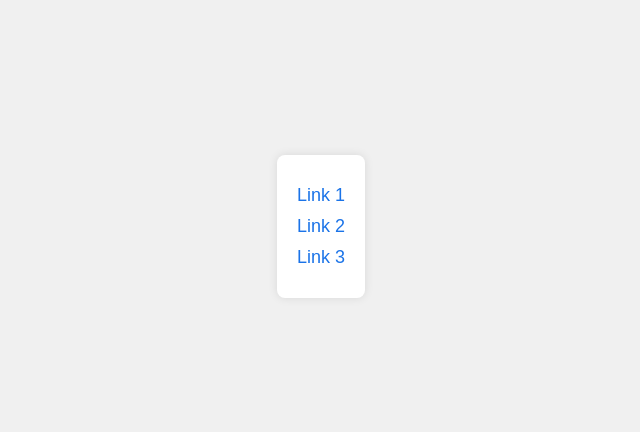
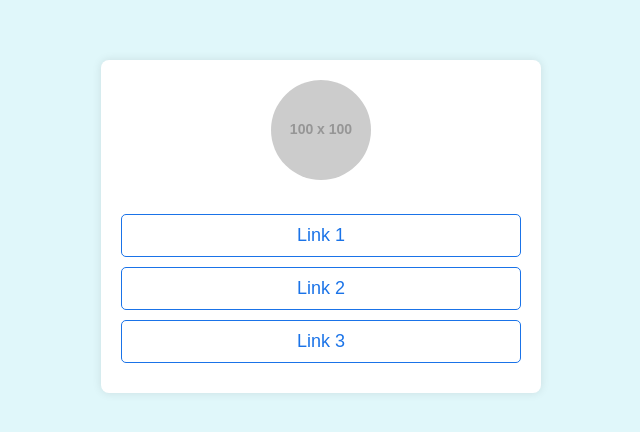
Before and after one commit to Lorenz1245/Startup-Website, a plain HTML site: page index.html in a window 1280 px wide. Shown: the part 174-606 px from the top of the page, without its empty margins (319-959 px from the left). Drawn offline with Linux system fonts and the light colour scheme; placeholder pictures from the web are drawn by us.

Commit message:
Update index.html

```diff
--- a/index.html
+++ b/index.html
@@ -7,7 +7,7 @@
     <style>
         body {
             font-family: Arial, sans-serif;
-            background-color: #f0f0f0;
+            background-color: #e0f7fa; /* Hellblauer Hintergrund */
             margin: 0;
             padding: 0;
             display: flex;
@@ -21,6 +21,14 @@
             border-radius: 8px;
             box-shadow: 0 0 10px rgba(0, 0, 0, 0.1);
             text-align: center;
+            max-width: 400px;
+            width: 100%;
+        }
+        .profile-img {
+            width: 100px;
+            height: 100px;
+            border-radius: 50%;
+            margin-bottom: 20px;
         }
         a {
             display: block;
@@ -28,14 +36,20 @@
             color: #1a73e8;
             text-decoration: none;
             font-size: 18px;
+            padding: 10px;
+            border: 1px solid #1a73e8;
+            border-radius: 5px;
+            transition: background-color 0.3s, color 0.3s;
         }
         a:hover {
-            text-decoration: underline;
+            background-color: #1a73e8;
+            color: #fff;
         }
     </style>
 </head>
 <body>
     <div class="container">
+        <img src="https://via.placeholder.com/100" alt="Profilbild" class="profile-img">
         <a href="https://home.lorenz1245.de" target="_blank">Link 1</a>
         <a href="https://homeneth.vpn64.de" target="_blank">Link 2</a>
         <a href="http://192.168.178.98" target="_blank">Link 3</a>
```
